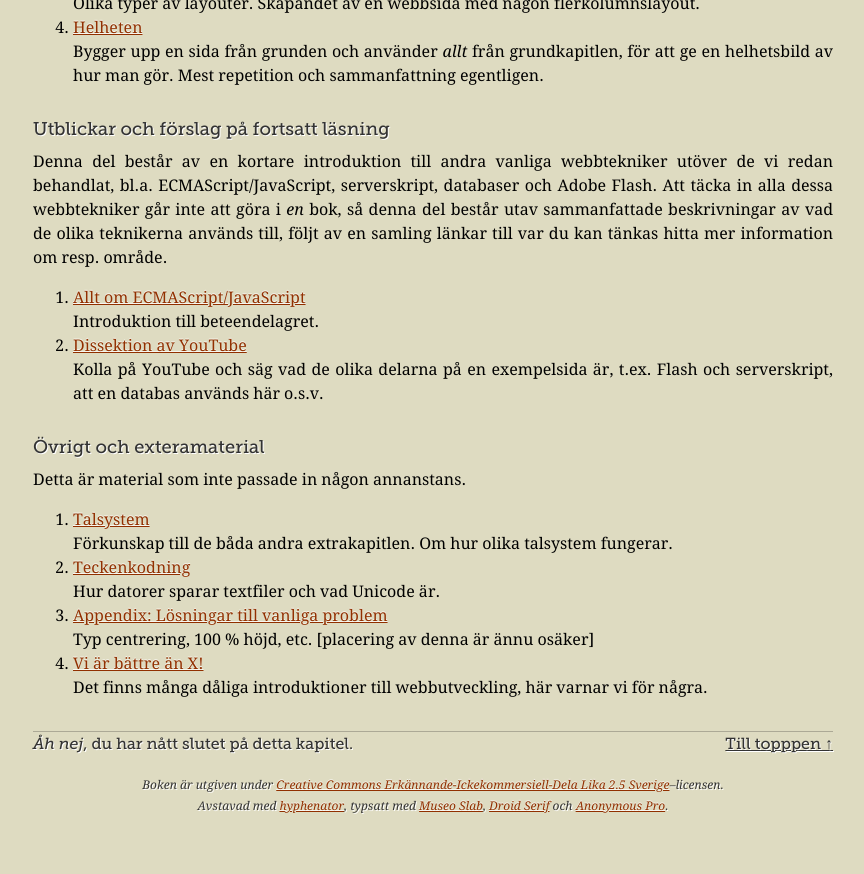
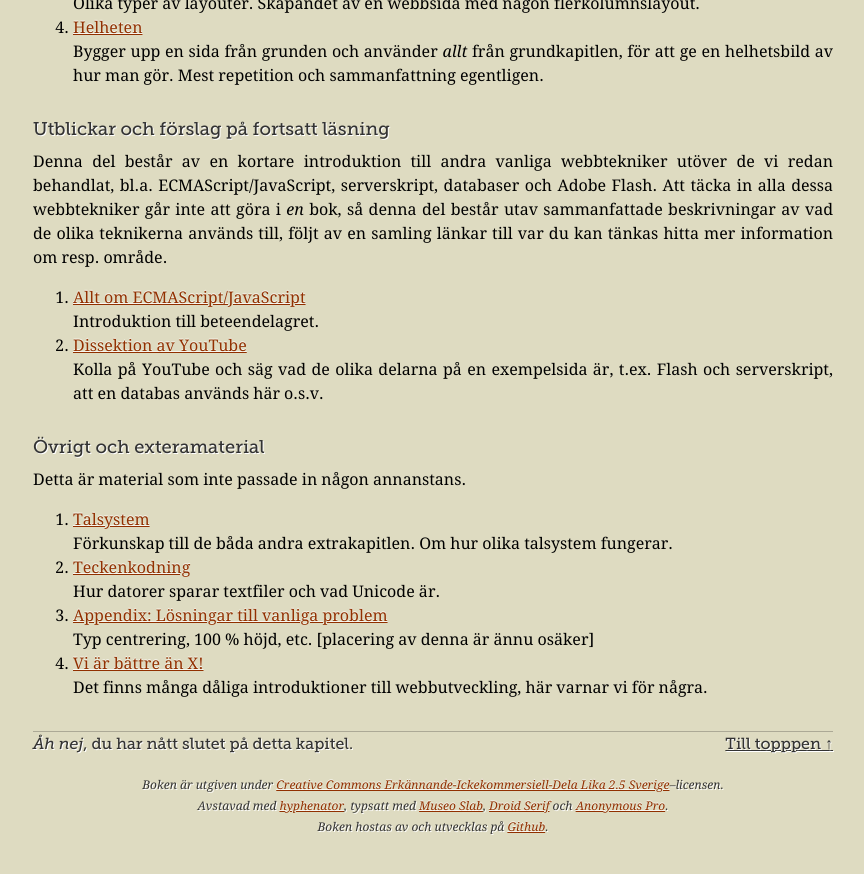
Before and after one commit to webboken/webboken.github.com, a Jekyll site: the page built from index.html, in a window 1280 px wide and 900 px high, scrolled down 3681 px. Shown: the top 874 px of the window, without its empty margins (207-1071 px from the left). Built offline with Jekyll 4.4.1, drawn with Linux system fonts in a browser that asks for light colours; nearby versions of some CDN libraries; Markdown is read by kramdown in place of the engine named in the settings.

Commit message:
Showcase hosting by Github

```diff
--- a/_layouts/default.html
+++ b/_layouts/default.html
@@ -108,6 +108,7 @@
 			<p><em>Åh nej</em>, du har nått slutet på detta kapitel. <a href="#top" id="toplink">Till topppen ↑</a></p>
 			<p><small>Boken är utgiven under <a rel="license" href="http://creativecommons.org/licenses/by-nc-sa/2.5/se/">Creative Commons Erkännande-Ickekommersiell-Dela Lika 2.5 Sverige</a>–licensen.</small></p>
 			<p><small>Avstavad med <a href="http://code.google.com/p/hyphenator/">hyphenator</a>, typsatt med <a href="http://www.josbuivenga.demon.nl/museoslab.html">Museo Slab</a>, <a href="http://www.droidfonts.com/info/droid-serif-fonts/">Droid Serif</a> och <a href="http://www.ms-studio.com/FontSales/anonymouspro.html">Anonymous Pro</a>.</small></p>
+			<p><small>Boken hostas av och utvecklas på <a href="http://github.com/urdh/webboken">Github</a>.</small></p>
 		</footer>
 		<script type="text/javascript">
 			var gaJsHost = (("https:" == document.location.protocol) ? "https://ssl." : "http://www.");
```
